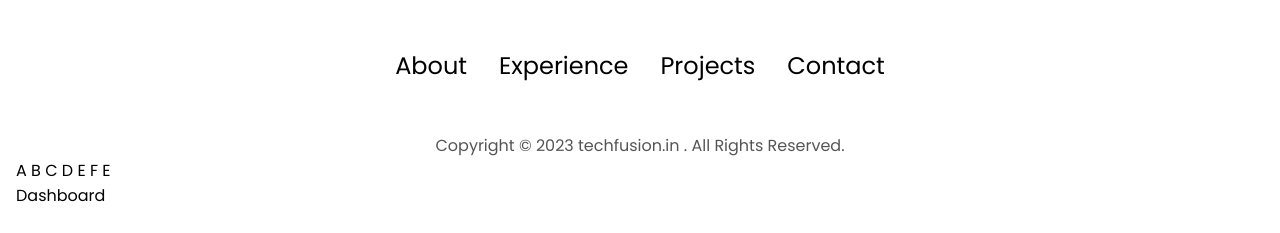
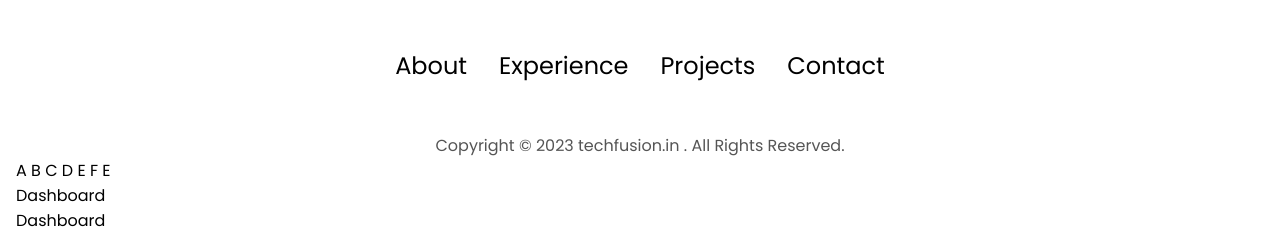
Before and after one commit to Ninthfyre/protfolio, a plain HTML site: page index.html in a window 1280 px wide. Shown: the part 3454-3687 px from the top of the page. Before the commit the page ends 3662 px from the top, so only its background shows below. Drawn offline with Linux system fonts and the light colour scheme; a script that the page names is missing.

Commit message:
index.html

```diff
--- a/index.html
+++ b/index.html
@@ -336,6 +336,8 @@
         <a E href="https://ninthfyre.github.io/golf_club/">E</a>
 <br>
 <a E href="https://app.powerbi.com/view?r=eyJrIjoiZWNlODYyYTgtZmZkYy00N2YwLWFiMTQtMWVkMmE2YmNhOWJhIiwidCI6ImM2ZTU0OWIzLTVmNDUtNDAzMi1hYWU5LWQ0MjQ0ZGM1YjJjNCJ9 ">Dashboard </a>
+ <br>
+<a E href="https://app.powerbi.com/view?r=eyJrIjoiY2I3NDM4ZjktMmM4Mi00NGZmLWEwYjQtZGUyZmQzYWNlZjAzIiwidCI6ImRmODY3OWNkLWE4MGUtNDVkOC05OWFjLWM4M2VkN2ZmOTVhMCJ9">Dashboard</a>
     </footer>
     <script src="script.js"></script>
 </body>
```
